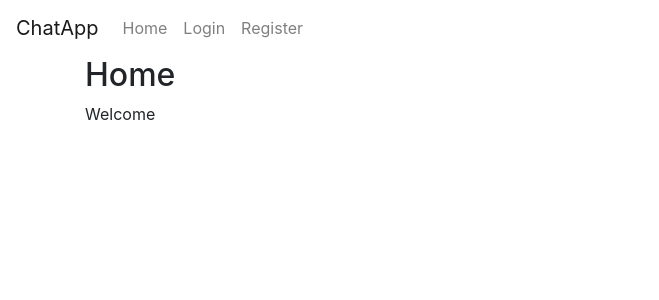
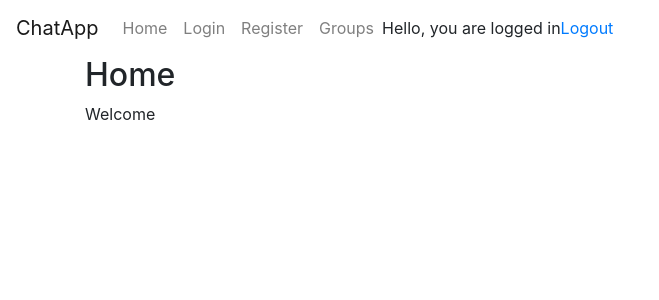
Before and after one commit to LiljaTom/keskustelusovellus, a Flask app: page / in a window 1280 px wide. Shown: the top 300 px of the page, without its empty margins (0-659 px from the left). Run offline with Flask 3, Linux system fonts and the light colour scheme; the visitor is signed in with stand-in values (Sample User, id 1); some libraries are stand-ins or nearby versions.

Commit message:
Update base.html

```diff
--- a/templates/base.html
+++ b/templates/base.html
@@ -14,8 +14,14 @@
       <li class="nav-item">
         <a class="nav-link" href="/register">Register</a>
       </li>
+      <li class="nav-item">
+        <a class="nav-link" href="/groups">Groups</a>
+      </li>
     </ul>
+    {% if session.user_id %}
+    Hello, you are logged in<a href="/">Logout</a>
+    {% endif %}
 </nav>
 <div class="container">
-    {% block content%}{% endblock %}
+    {% block content %}{% endblock %}
 </div>
```
